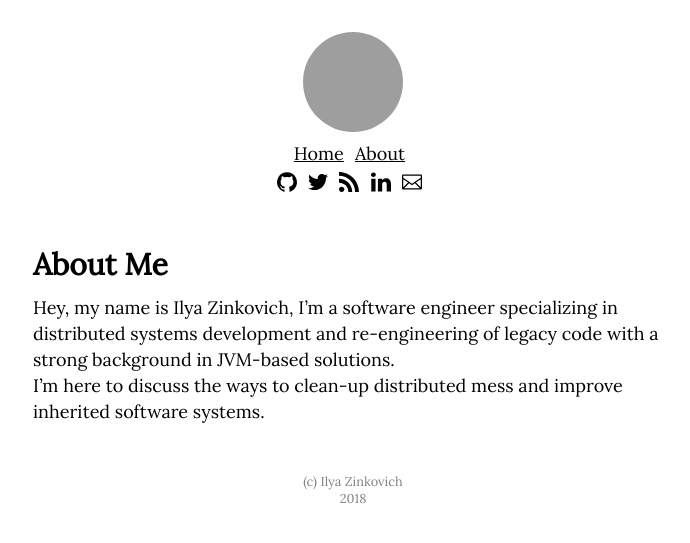
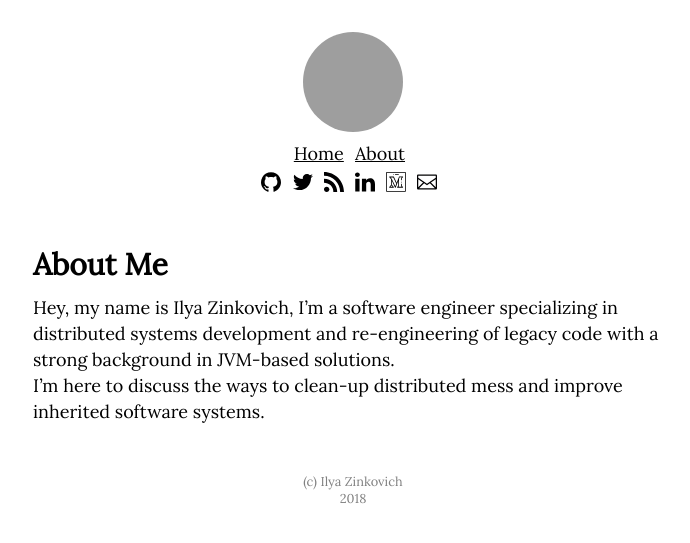
Before and after one commit to IlyaZinkovich/ilyazinkovich.github.io, a Jekyll site: the page built from static/about.md, in a window 1280 px wide. Shown: the top 543 px of the page, without its empty margins (287-977 px from the left). Built offline with Jekyll 4.4.1, drawn with Linux system fonts in a browser that asks for light colours; grey boxes are pictures that could not be loaded.

Commit message:
Added medium link

```diff
--- a/_layouts/default.html
+++ b/_layouts/default.html
@@ -40,6 +40,7 @@ layout: compress
             <li><a href="https://twitter.com/intent/follow?screen_name=IlyaZinkovich" rel="nofollow" title="Follow me on Twitter"><img src="/images/twitter-logo.svg" class="icon icon-twitter" alt="" itemprop="image"/></a></li>
             <li><a href="/rss.xml" rel="nofollow" title="Subscribe to my RSS feed"><img src="/images/rss-logo.svg" class="icon icon-rss" alt="" itemprop="image"/></a></li>
             <li><a href="https://linkedin.com/in/ilyazinkovich" rel="nofollow" title="My LinkedIn profile"><img src="/images/linkedin-logo.svg" class="icon icon-linkedin" alt="" itemprop="image"/></a></li>
+            <li><a href="https://medium.com/@ilyazinkovich" rel="nofollow" title="My Medium profile"><img src="/images/medium-logo.svg" class="icon icon-medium" alt="" itemprop="image"/></a></li>
             <li><a href="mailto:ilya.zinkovich@gmail.com" rel="nofollow" title="Email me"><img src="/images/email-logo.svg" class="icon icon-email" alt="" itemprop="image"/></a></li>
           </ul>
         </nav>
```
Also changed, not shown: images/medium-logo.svg (added).
